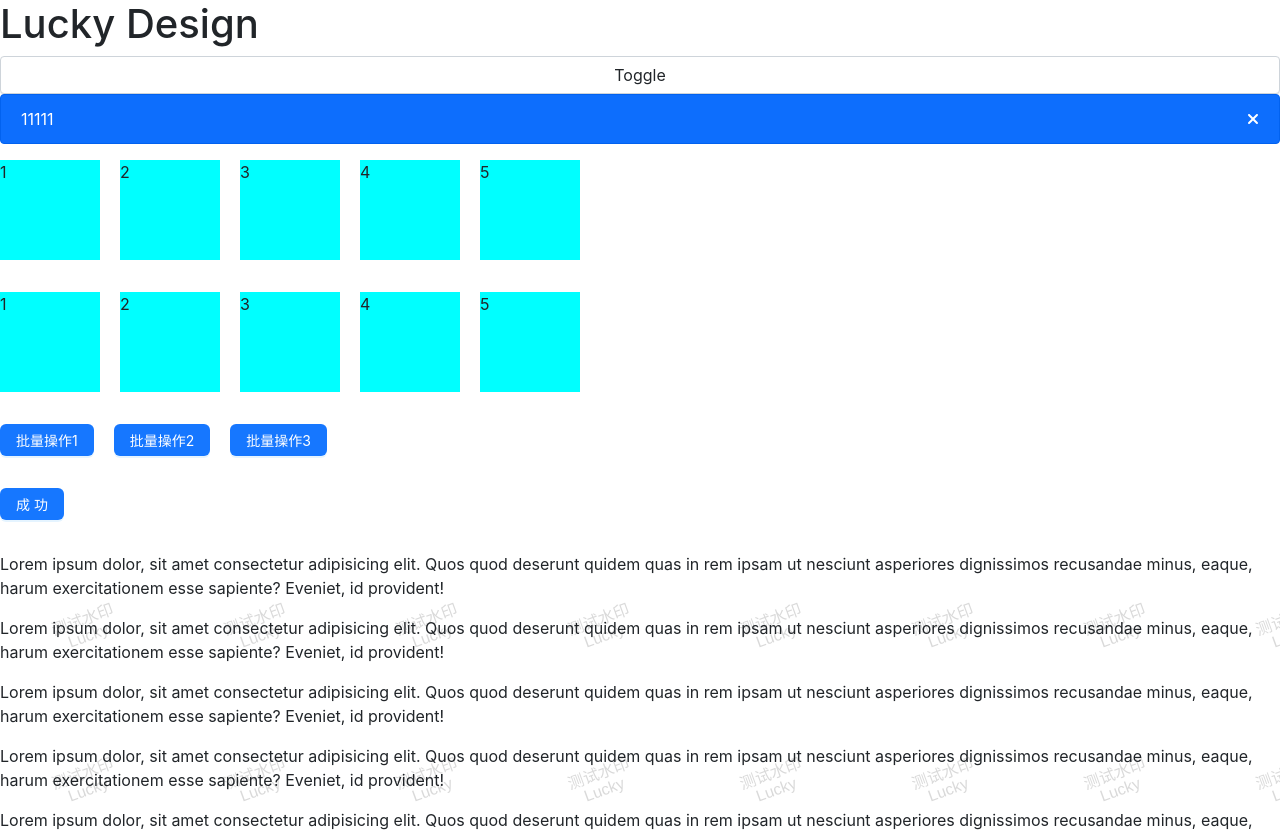
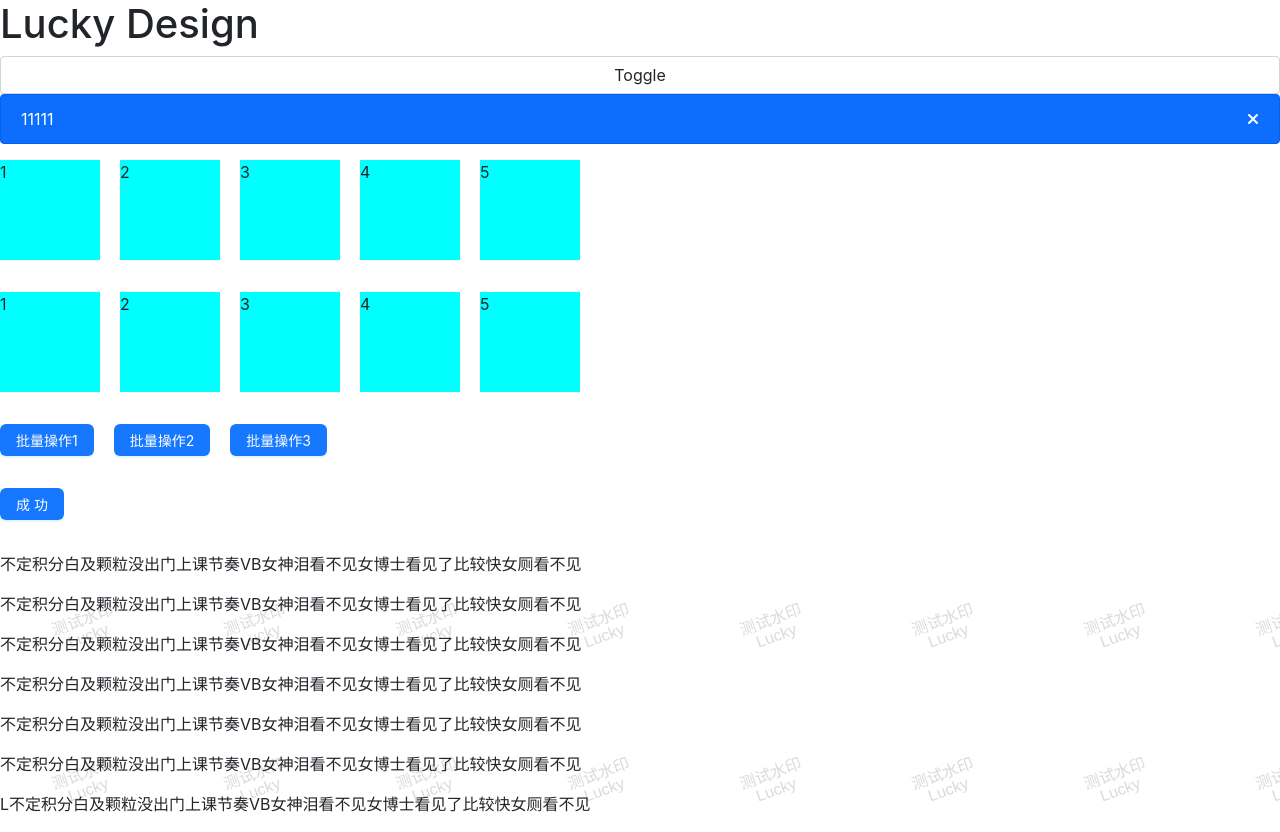
Before and after one commit to leilei405/lucky-design, a React (Create React App) app: page / in a window 1280 px wide. Shown: the top 832 px of the page. Built offline with nearby package versions, Linux system fonts and the light colour scheme.

Commit message:
fix: 🐛文案修改

```diff
--- a/src/components/Watermark/use.tsx
+++ b/src/components/Watermark/use.tsx
@@ -5,46 +5,25 @@
     <Watermark content={["测试水印", "Lucky"]}>
       <div style={{ height: 800 }}>
         <p>
-          Lorem ipsum dolor, sit amet consectetur adipisicing elit. Quos quod
-          deserunt quidem quas in rem ipsam ut nesciunt asperiores dignissimos
-          recusandae minus, eaque, harum exercitationem esse sapiente? Eveniet,
-          id provident!
+          不定积分白及颗粒没出门上课节奏VB女神泪看不见女博士看见了比较快女厕看不见
         </p>
         <p>
-          Lorem ipsum dolor, sit amet consectetur adipisicing elit. Quos quod
-          deserunt quidem quas in rem ipsam ut nesciunt asperiores dignissimos
-          recusandae minus, eaque, harum exercitationem esse sapiente? Eveniet,
-          id provident!
+          不定积分白及颗粒没出门上课节奏VB女神泪看不见女博士看见了比较快女厕看不见
         </p>
         <p>
-          Lorem ipsum dolor, sit amet consectetur adipisicing elit. Quos quod
-          deserunt quidem quas in rem ipsam ut nesciunt asperiores dignissimos
-          recusandae minus, eaque, harum exercitationem esse sapiente? Eveniet,
-          id provident!
+          不定积分白及颗粒没出门上课节奏VB女神泪看不见女博士看见了比较快女厕看不见
         </p>
         <p>
-          Lorem ipsum dolor, sit amet consectetur adipisicing elit. Quos quod
-          deserunt quidem quas in rem ipsam ut nesciunt asperiores dignissimos
-          recusandae minus, eaque, harum exercitationem esse sapiente? Eveniet,
-          id provident!
+          不定积分白及颗粒没出门上课节奏VB女神泪看不见女博士看见了比较快女厕看不见
         </p>
         <p>
-          Lorem ipsum dolor, sit amet consectetur adipisicing elit. Quos quod
-          deserunt quidem quas in rem ipsam ut nesciunt asperiores dignissimos
-          recusandae minus, eaque, harum exercitationem esse sapiente? Eveniet,
-          id provident!
+          不定积分白及颗粒没出门上课节奏VB女神泪看不见女博士看见了比较快女厕看不见
         </p>
         <p>
-          Lorem ipsum dolor, sit amet consectetur adipisicing elit. Quos quod
-          deserunt quidem quas in rem ipsam ut nesciunt asperiores dignissimos
-          recusandae minus, eaque, harum exercitationem esse sapiente? Eveniet,
-          id provident!
+          不定积分白及颗粒没出门上课节奏VB女神泪看不见女博士看见了比较快女厕看不见
         </p>
         <p>
-          Lorem ipsum dolor, sit amet consectetur adipisicing elit. Quos quod
-          deserunt quidem quas in rem ipsam ut nesciunt asperiores dignissimos
-          recusandae minus, eaque, harum exercitationem esse sapiente? Eveniet,
-          id provident!
+          L不定积分白及颗粒没出门上课节奏VB女神泪看不见女博士看见了比较快女厕看不见
         </p>
       </div>
     </Watermark>
```
